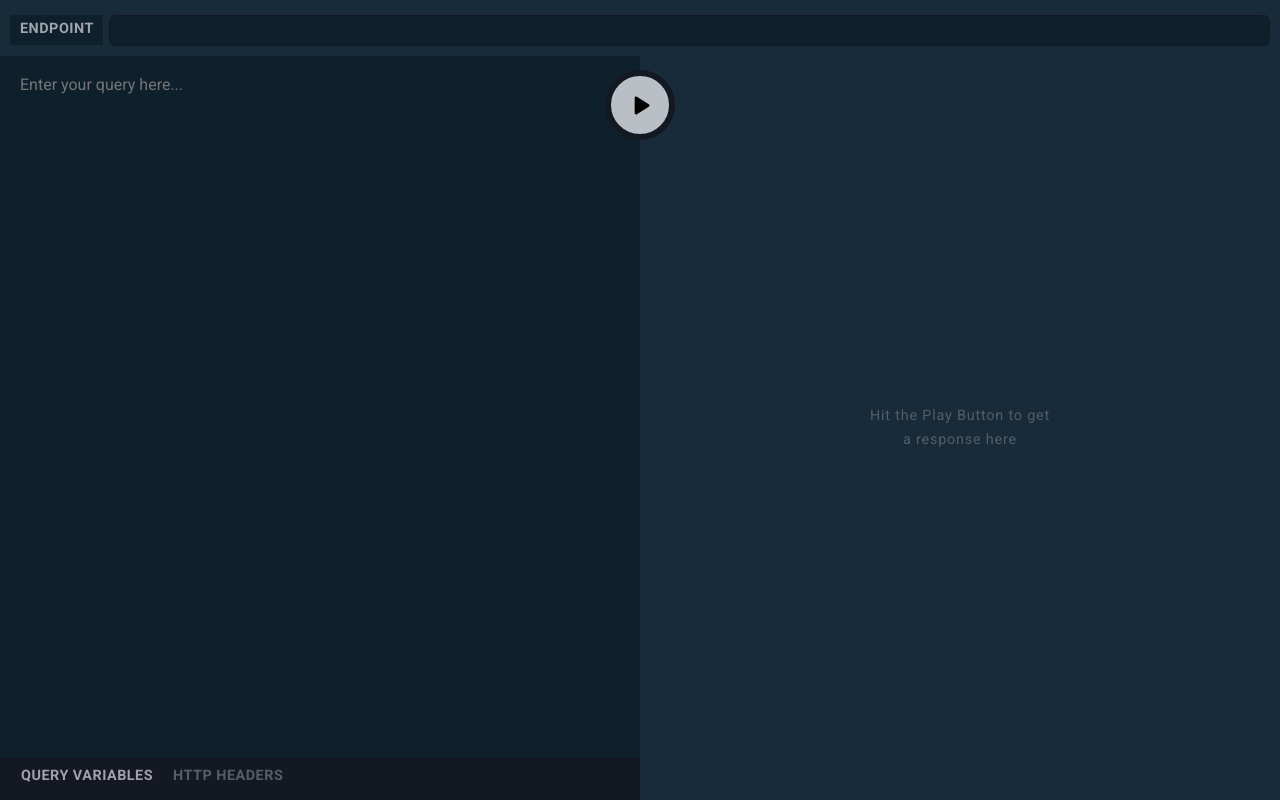
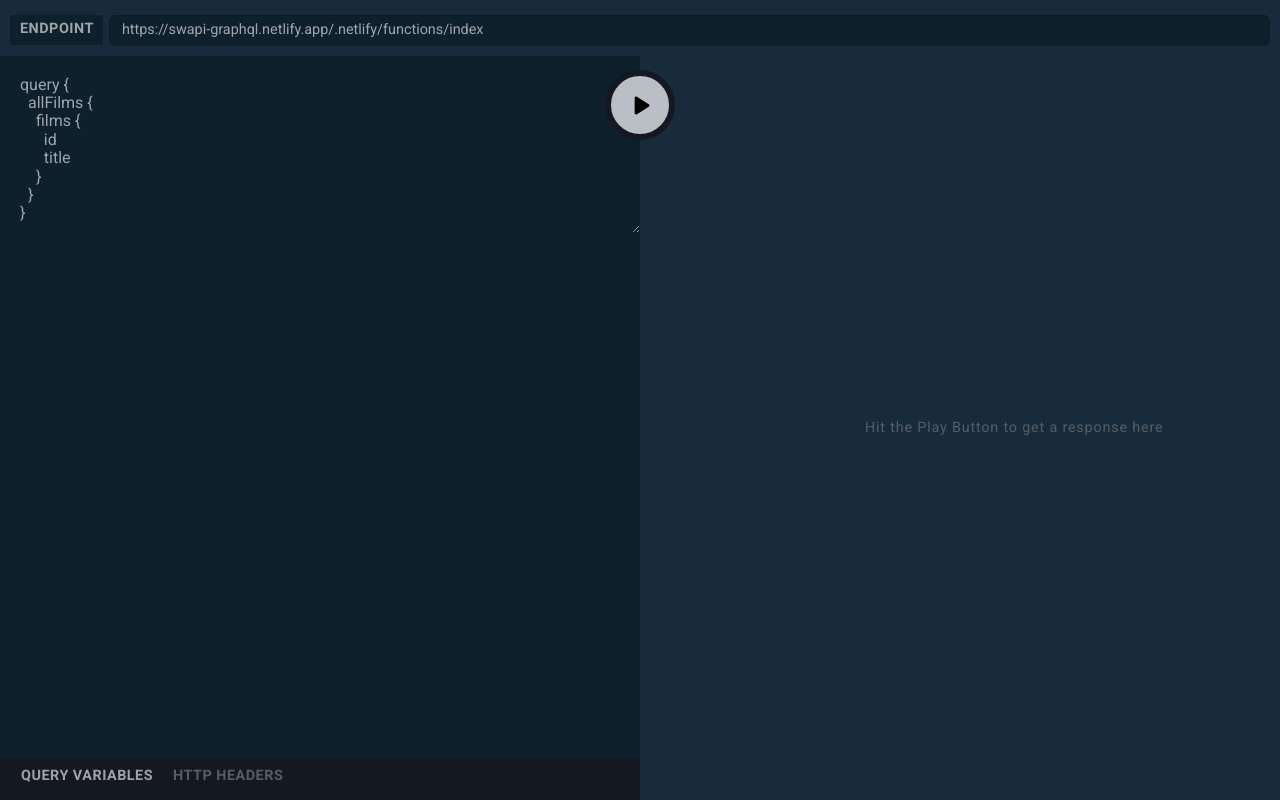
Before and after one commit to Ilichhh/graphiql-app, a React (Vite) app: page /playground in a window 1280 px wide. Built offline with nearby package versions, Linux system fonts and the light colour scheme; no server answers.

Commit message:
feat: allow to send graphql request and show response

```diff
--- a/src/components/playground/editor.tsx
+++ b/src/components/playground/editor.tsx
@@ -44,11 +44,16 @@ const Tab = styled.span`
   cursor: pointer;
   color: ${(props) => props.color || `${theme.colors.textInactive}`};
 `;
-export const Editor = () => {
+
+interface EditorProps {
+  query: string;
+  onChange: (query: string) => void;
+}
+export const Editor = ({ query, onChange }: EditorProps) => {
   return (
     <Container>
       <EditorBox>
-        <Textarea />
+        <Textarea query={query} onChange={onChange} />
       </EditorBox>
       <EditorTools>
         <Bar>
--- a/src/components/playground/header.tsx
+++ b/src/components/playground/header.tsx
@@ -40,12 +40,17 @@ const Input = styled.input.attrs(() => ({
   font-size: 0.9rem;
   outline: none;
 `;
-export const PlaygroundHeader = () => {
+
+interface PlaygroundHeaderProps {
+  endpoint: string;
+  onChange: (url: string) => void;
+}
+export const PlaygroundHeader = ({ endpoint, onChange }: PlaygroundHeaderProps) => {
   return (
     <Header>
       <HeaderEndpoint>ENDPOINT</HeaderEndpoint>
       <InputContainer>
-        <Input autoFocus />
+        <Input autoFocus value={endpoint} onChange={(e) => onChange(e.target.value)} />
       </InputContainer>
     </Header>
   );
--- a/src/components/playground/playBtn.tsx
+++ b/src/components/playground/playBtn.tsx
@@ -38,9 +38,12 @@ const PlayBtnSvgContainer = styled.div`
   }
 `;
 
-export const PlayButton = () => {
+interface PlayButtonProps {
+  onClick: () => void;
+}
+export const PlayButton = ({ onClick }: PlayButtonProps) => {
   return (
-    <ButtonContainer>
+    <ButtonContainer onClick={onClick}>
       <PlayBtnSvgContainer>
         <PlayArrowRoundedIcon fontSize="large" />
       </PlayBtnSvgContainer>
--- a/src/components/playground/responseBox.tsx
+++ b/src/components/playground/responseBox.tsx
@@ -16,6 +16,9 @@ const ResponseSection = styled.section`
   flex: 1 1 0;
   background: ${theme.colors.bgBlue};
   position: relative;
+  white-space: pre;
+  color: ${theme.colors.textGrey};
+  padding: 20px 50px;
 `;
 
 const StartMessage = styled.div`
@@ -32,12 +35,17 @@ const StartMessage = styled.div`
   left: 50%;
   transform: translate(-50%, -50%);
 `;
-export const ResponseBox = () => {
+
+interface ResponseBoxProps {
+  response: string;
+}
+export const ResponseBox = ({ response }: ResponseBoxProps) => {
   const { t } = useTranslation();
   return (
     <Container>
       <ResponseSection>
-        <StartMessage>{t('playgroundMsg')}</StartMessage>
+        {!response && <StartMessage>{t('playgroundMsg')}</StartMessage>}
+        {response}
       </ResponseSection>
     </Container>
   );
--- a/src/components/playground/textarea.tsx
+++ b/src/components/playground/textarea.tsx
@@ -2,7 +2,11 @@ import { TextareaAutosize } from '@mui/material';
 import theme from '../../theme';
 import React from 'react';
 
-export const Textarea = () => {
+interface TextareaProps {
+  query: string;
+  onChange: (query: string) => void;
+}
+export const Textarea = ({ query, onChange }: TextareaProps) => {
   return (
     <TextareaAutosize
       style={{
@@ -15,6 +19,8 @@ export const Textarea = () => {
       }}
       placeholder="Enter your query here..."
       autoFocus
+      value={query}
+      onChange={(e) => onChange(e.target.value)}
     />
   );
 };
--- a/src/pages/PlaygroundPage.tsx
+++ b/src/pages/PlaygroundPage.tsx
@@ -1,7 +1,7 @@
-import React from 'react';
+import React, { useState } from 'react';
 import styled from 'styled-components';
 import theme from '../theme';
-import { PlaygroundHeader, Editor, ResponseBox, PlayButton } from '../components/playground';
+import { Editor, PlayButton, PlaygroundHeader, ResponseBox } from '../components/playground';
 
 const Wrapper = styled.main`
   display: flex;
@@ -18,15 +18,42 @@ const Playground = styled.div`
     flex-direction: column;
   }
 `;
-export const PlaygroundPage = () => (
-  <>
+
+const ENDPOINT_URL = 'https://swapi-graphql.netlify.app/.netlify/functions/index';
+export const PlaygroundPage = () => {
+  const [endpoint, setEndpoint] = useState(ENDPOINT_URL);
+  const [response, setResponse] = useState('');
+  const [query, setQuery] = useState(`query {
+  allFilms {
+    films {
+      id
+      title
+    }
+  }
+}`);
+
+  const sendRequest = () => {
+    fetch(endpoint, {
+      method: 'POST',
+      headers: {
+        'Content-Type': 'application/json;charset=utf-8',
+      },
+      body: JSON.stringify({ query }),
+    })
+      .then((res) => res.json())
+      .then((json) => JSON.stringify(json, null, 2))
+      .then((str) => setResponse(str))
+      .catch((error) => setResponse(error));
+  };
+
+  return (
     <Wrapper>
-      <PlaygroundHeader />
+      <PlaygroundHeader onChange={(url) => setEndpoint(url)} endpoint={endpoint} />
       <Playground>
-        <Editor />
-        <PlayButton />
-        <ResponseBox />
+        <Editor query={query} onChange={(q) => setQuery(q)} />
+        <PlayButton onClick={sendRequest} />
+        <ResponseBox response={response} />
       </Playground>
     </Wrapper>
-  </>
-);
+  );
+};
```
